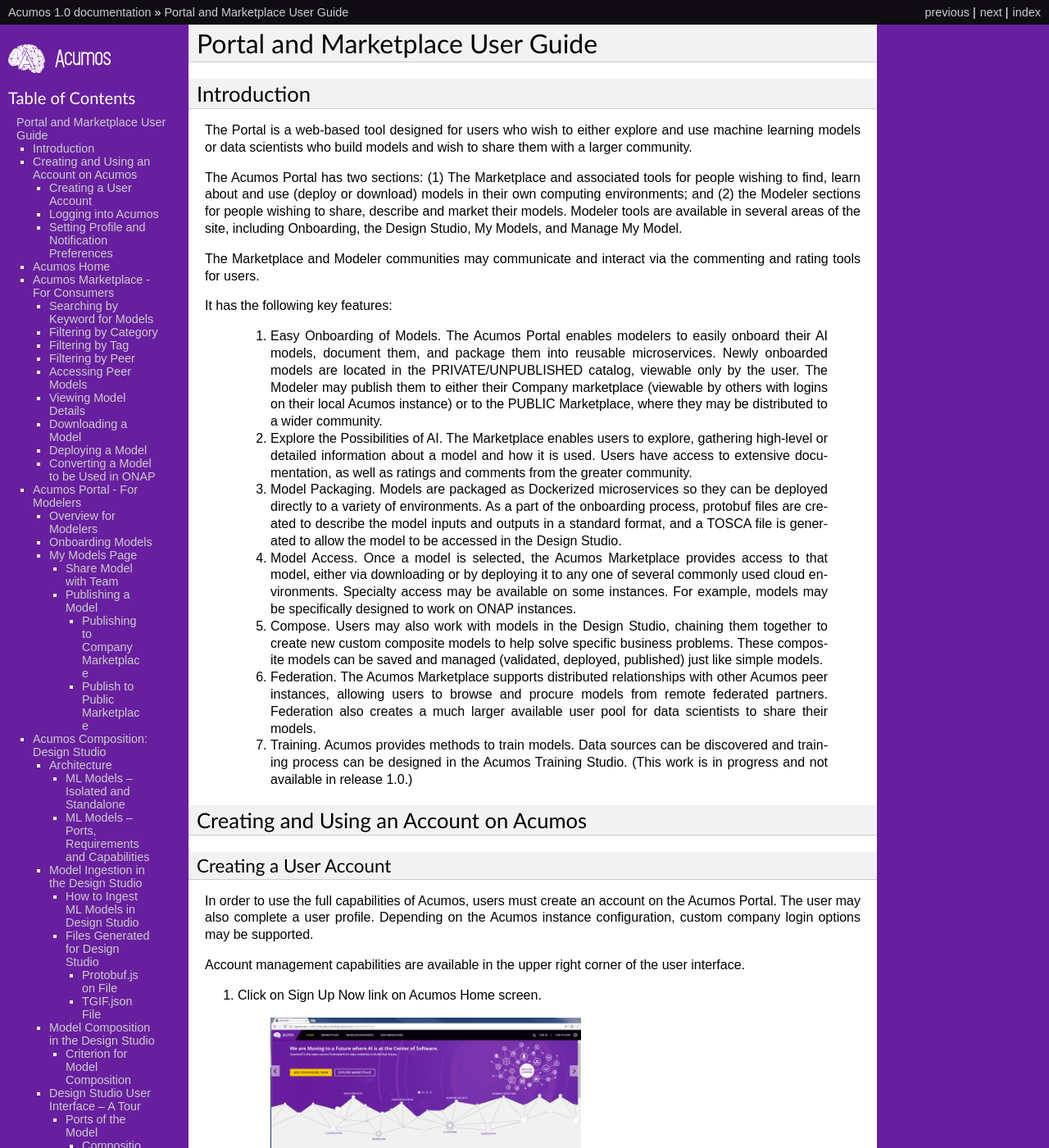
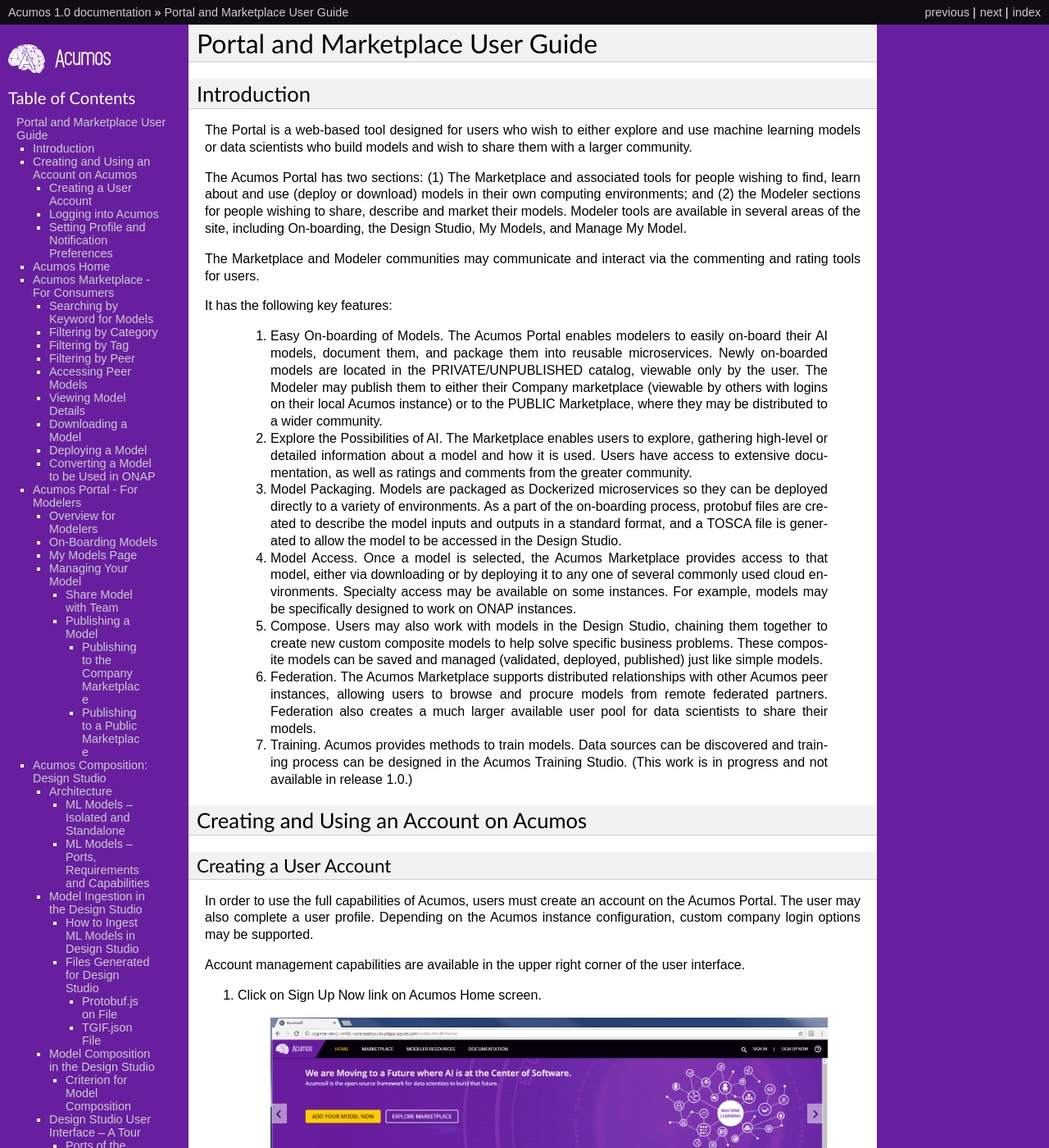
Before and after one commit to acumos/documentation, a Sphinx documentation site: the page built from docs/user-guides/portal-user-guide.rst, in a window 1280 px wide and 1400 px high. Shown: the whole window at 82% size. Built offline with Sphinx 7.4.7, drawn with Linux system fonts in a browser that asks for light colours; pages that are not in the unit, such as notebooks, are missing from menus; some of the changed text lies outside the part shown.

Commit message:
Remove image size restrictions
Issue: ACUMOS-729

Change-Id: I7cecc948a81bd30066ab0144ace5920965b18616
Signed-off-by: Aimee Ukasick <aimeeu.opensource@gmail.com>

```diff
--- a/docs/user-guides/portal-user-guide.rst
+++ b/docs/user-guides/portal-user-guide.rst
@@ -35,7 +33,7 @@
 download) models in their own computing environments; and (2) the
 Modeler sections for people wishing to share, describe and market their
 models. Modeler tools are available in several areas of the site, including
-Onboarding, the Design Studio, My Models, and Manage My Model.
+On-boarding, the Design Studio, My Models, and Manage My Model.
 
 The Marketplace and Modeler communities may communicate and interact via the
 commenting and rating tools for users.
@@ -43,9 +41,9 @@
 
 It has the following key features:
 
-    #. Easy Onboarding of Models. The Acumos Portal enables modelers to
-       easily onboard their AI models, document them, and package them into
-       reusable microservices. Newly onboarded models are located in the
+    #. Easy On-boarding of Models. The Acumos Portal enables modelers to
+       easily on-board their AI models, document them, and package them into
+       reusable microservices. Newly on-boarded models are located in the
        PRIVATE/UNPUBLISHED catalog, viewable only by the user. The Modeler
        may publish them to either their Company marketplace (viewable by
        others with logins on their local Acumos instance) or to the PUBLIC
@@ -58,7 +56,7 @@
 
     #. Model Packaging. Models are packaged as Dockerized microservices so
        they can be deployed directly to a variety of environments. As a part
-       of the onboarding process, protobuf files are created to describe the model
+       of the on-boarding process, protobuf files are created to describe the model
        inputs and outputs in a standard format, and a TOSCA file is generated
        to allow the model to be accessed in the Design Studio.
 
@@ -101,22 +99,16 @@
 1. Click on Sign Up Now link on Acumos Home screen.
 
     .. image:: images/portal/signUpNow_link.png
-        :width: 3.94653in
-        :height: 2.30972in
 
 2. Fill out information in Sign Up window.
 
     .. image:: images/portal/signUp_screen.png
-       :width: 4.09653in
-       :height: 2.40694in
 
 3. Click Sign Up on the bottom of the screen.
 
 4. You will be taken back to Acumos Home Screen.
 
     .. image:: images/portal/homeScreen.png
-       :width: 4.42292in
-       :height: 2.58889in
 
 Logging into Acumos
 -------------------
@@ -127,8 +119,7 @@
    Page.
 
     .. image:: images/portal/signIn_screen.png
-       :width: 5.12361in
-       :height: 2.74306in
+
 
 2. Fill in the username and password.
 
@@ -144,15 +135,12 @@
 profile is always available by clicking on your name.
 
     .. image:: images/portal/userProfile_screen.png
-       :width: 3.48125in
-       :height: 2.49236in
 
 To set up your user profile, click on your name and choose **Account
 Settings**.
 
     .. image:: images/portal/userProfile_setupScreen.png
-       :width: 3.49375in
-       :height: 2.87708in
+
 
 From time to time, you may wish to be notified if a process, such has
 requesting access to a model, has completed. To set up your notification
@@ -160,8 +148,7 @@
 choose Notification Preferences**.
 
     .. image:: images/portal/accountSettingNotificationPrefs.png
-       :width: 4.30069in
-       :height: 2.76806in
+
 
 Acumos Home
 ===========
@@ -183,7 +170,7 @@
 
 The Marketplace has three main views:
 
-- Company: The Company Marketplace only shows models which have been onboarded by local users and published to the local marketplace catalog
+- Company: The Company Marketplace only shows models which have been on-boarded by local users and published to the local marketplace catalog
 - Public: Models in the Public Marketplace are visible to all Acumos instances with a peer relationship
 - ALL:  This choice displays models in both the user's Company and Public Marketplace
 
@@ -203,8 +190,7 @@
    your search criteria
 
     .. image:: images/portal/models_keywordSearch.png
-       :width: 3.72639in
-       :height: 2.20417in
+
 
 Filtering by Category
 ---------------------
@@ -219,8 +205,7 @@
    Category
 
     .. image:: images/portal/marketplace_categoryFiltering.png
-       :width: 2.94306in
-       :height: 2.24306in
+
 
 Filtering by Tag
 ----------------
@@ -233,8 +218,7 @@
    tag
 
     .. image:: images/portal/marketplace_tagFiltering.png
-       :width: 3.28542in
-       :height: 2.15069in
+
 
 
 Filtering by Peer
@@ -257,11 +241,8 @@
 shown below.
 
     .. image:: images/portal/models_federationJourney.png
-       :width: 5.40208in
-       :height: 3.59861in
 
 
-.. _viewing-model-details:
 Viewing Model Details
 ---------------------
 Much more information about a model is available on a Model Details page. From the search results, clicking on any model image shows the Model Detail page for that model. Sections on the Model Detail page include:
@@ -281,8 +262,7 @@
 Logged-in users may download a model bundle from the Model Detail page.
 
     .. image:: images/portal/models_downloadFromMPJourney.png
-       :width: 5.76528in
-       :height: 3.76875in
+
 
 The steps to download a model are as follows:
 
@@ -293,8 +273,6 @@
    folder
 
     .. image:: images/portal/models_downloadFromMPSteps.png
-       :width: 4.94236in
-       :height: 3.52292in
 
 
 Deploying a Model
@@ -310,8 +288,7 @@
 #. Click **Add** on the bottom right
 
     .. image:: images/portal/models_deployToCloudSteps.png
-       :width: 5.24583in
-       :height: 3.64167in
+
 
 
 Converting a Model to be Used in ONAP
@@ -321,14 +298,13 @@
 in ONAP is shown below:
 
     .. image:: images/portal/models_onapJourney.png
-       :width: 6.48819in
-       :height: 4.01597in
+
 
 
 Acumos Portal - For Modelers
 ============================
 
-The Acumos Portal is designed to enable Modelers to easily onboard,
+The Acumos Portal is designed to enable Modelers to easily on-board,
 document, and package their AI models into reusable microservices.
 
 A Modeler may test out the Acumos features in a personal
@@ -344,7 +320,7 @@
 Overview for Modelers
 ---------------------
 
-All of the models that a user has onboarded can be viewed from the **My
+All of the models that a user has on-boarded can be viewed from the **My
 Models** Page. Depending on their history, the models may exist in one
 for four sections: MY UNPUBLISHED MODELS, MY MODELS: PUBLISHED TO COMPANY MARKETPLACE,
 MY MODELS: PUBLISHED TO PUBLIC MARKETPLACE, and MY DELETED MODELS    .
@@ -359,47 +335,32 @@
 have the option to share a model with a specific user who has an account
 on the same Acumos instance.
 
-Onboarding Models
+On-Boarding Models
 ------------------
 
-The Acumos onboarding process generates everything needed to create an executable microservice for your model and add it to the catalog.  Acumos uses Protobuf as a language-agnostic data format to provide a common description of the model data inputs and outputs. Any user may onboard a new model to their Company Aucmos instance. Users
-can reach the Onboarding page from HOME, MARKETPLACE or side navigation.
+The Acumos on-boarding process generates everything needed to create an executable microservice for your model and add it to the catalog.  Acumos uses Protobuf as a language-agnostic data format to provide a common description of the model data inputs and outputs. Any user may on-board a new model to their Company Acumos instance. Users can reach the On-Boarding page from HOME, MARKETPLACE or side navigation.
 
-A high-level summary of the onboarding steps and overview of the
-workflow is shown below.
+A high-level summary of the on-boarding steps and overview of the workflow is shown below.
 
     .. image:: images/portal/models_onboardingJourney.png
-       :width: 4.74167in
-       :height: 5.24375in
 
-The onboarding process via web is accomplished by the following steps:
+
+The on-boarding process via web is accomplished by the following steps:
 
 #. From the On-Boarding tab in the left navigation, or from My Models
    page, select **Add New Model**
 #. Select Web On-boarding
-#. Complete all the user steps to onboard your model, including:
+#. Complete all the user steps to on-board your model, including:
 
     #. Choose Toolkit
     #. Select **Download client library**
-    #. Select **Upload Model Bundle** and drag your file from the local
-      machine to the screen and select **Done**
+    #. Select **Upload Model Bundle** and drag your file from the local machine to the screen and select **Done**
     #. Add a name for your model using the pencil icon
-    #. All the steps have been done (you will see the number for each
-      converted to a green check mark), the **Add to Catalog** button
-      will be enabled
-    #. Select **Add to Catalog.** This will initiate a series of back end
-      process steps, illuminated as they run, by the cascade from left
-      to right of the icons on the top of the page. These include
-      uploading the model and artefacts, creating the microservice that
-      will run in a docker container, creating a tosca file for your
-      model so it can be used in the design studio, storing the
-      artefacts and model and creating the link so you can access your
-      model in the **private/unpublished** section of your personal
-      catalog
+    #. All the steps have been done (you will see the number for each converted to a green check mark), the **Add to Catalog** button will be enabled
+    #. Select **Add to Catalog.** This will initiate a series of back end process steps, illuminated as they run, by the cascade from leftto right of the icons on the top of the page. These include uploading the model and artefacts, creating the microservice that will run in a docker container, creating a tosca file for your model so it can be used in the design studio, storing the artifacts and model and creating the link so you can access your model in the **private/unpublished** section of your personal catalog
 
     .. image:: images/portal/models_onboardingWeb.png
-       :width: 4.94306in
-       :height: 3.08125in
+
 
 
 My Models Page
@@ -412,11 +373,11 @@
 page. They are sorted into the following sections:
 
 **MY UNPUBLISHED MODELS**
-    Initially, successfully onboarded model will appear in my Models page in
+    Initially, successfully on-boarded model will appear in my Models page in
     the UNPUBLISHED section. These are visible only to you and any
-    collaborators of that model (shared). Partially onboarded models (in
+    collaborators of that model (shared). Partially on-boarded models (in
     process) are also displayed in this section but are shown greyed out
-    until the onboarding process is successfully completed.
+    until the on-boarding process is successfully completed.
 
 **MY MODELS: PUBLISHED TO COMPANY MARKETPLACE**
     Models that have been published to Local, appear in the the LOCAL
@@ -429,14 +390,15 @@
     federated relationship with your local instance.
 
 **MY DELETED MODELS**
-    Initially, successfully onboarded model will appear in my Models page in
+    Initially, successfully on-boarded model will appear in my Models page in
     the UNPUBLISHED section. These are visible only to the owner of that
     model and any collaborators of that model (via the "Share Model"
-    process). Partially onboarded models (in process) are also displayed in
-    this section but are shown greyed out until the onboarding process is
+    process). Partially on-boarded models (in process) are also displayed in
+    this section but are shown greyed out until the on-boarding process is
     successfully completed.
 
 Clicking on any model image shows the Model Detail page for that model.
+
 Managing Your Model
 -------------------
 If a model has not been published, the Model Detail page may not show
@@ -452,16 +414,12 @@
 the original owner. An overview is shown below.
 
     .. image:: images/portal/models_shareWithTeamJourney.png
-       :width: 6.48819in
-       :height: 3.98403in
 
 The steps to share are as follows:
 
 1. First, select the "Share with Team" tab under "MANAGEMENT OPTIONS"
 
     .. image:: images/portal/models_shareWithTeamTab.png
-       :width: 4.26806in
-       :height: 2.02778in
 
 2. Next, where you see "find a user to share with", type in the user ID
    of the person you wish to share with - you will need to get that user
@@ -470,8 +428,7 @@
    SHARE button
 
     .. image:: images/portal/models_shareWithTeamScreen.png
-       :width: 1.09028in
-       :height: 1.80069in
+
 
 3. Finally, the Sharing Popup will disappear and you can see that your
    model is shared and you have added them as a collaborator for that
@@ -479,8 +436,7 @@
    model with
 
     .. image:: images/portal/models_shareWithTeamDone.png
-       :width: 3.81736in
-       :height: 2.16111in
+
 
 The new collaborator will receive a notification that a new model has
 been shared with him/her.
@@ -489,7 +445,7 @@
 the small "X" next to his/her icon.
 
 Publishing a Model
-~~~~~~~~~~~~~~~~~~~
+~~~~~~~~~~~~~~~~~~
 
 Users may distribute their model by publishing it to either their
 Company Marketplace or to the Public Marketplace.
@@ -512,14 +468,13 @@
 publish first to the Company marketplace. The same model can appear in
 both catalogs.
 
-Publishing to Company Marketplace
-^^^^^^^^^^^^^^^^^^^^^^^^^^^^^^^^^
+Publishing to the Company Marketplace
+^^^^^^^^^^^^^^^^^^^^^^^^^^^^^^^^^^^^^
 
 The publishing process is summarized here.
 
     .. image:: images/portal/models_publishLocalJourney.png
-       :width: 6.17014in
-       :height: 3.81528in
+
 
 Specific steps:
 
@@ -546,11 +501,10 @@
    Marketplace
 
     .. image:: images/portal/models_publishLocalSteps.png
-       :width: 5.24583in
-       :height: 3.24306in
 
-Publish to Public Marketplace
-^^^^^^^^^^^^^^^^^^^^^^^^^^^^^
+
+Publishing to a Public Marketplace
+^^^^^^^^^^^^^^^^^^^^^^^^^^^^^^^^^^
 
 Publishing to the Public Marketplace follows the same steps as Publish
 to Company Marketplace.
@@ -576,8 +530,7 @@
 An overview of the user journey for the Design Studio is shown below.
 
     .. image:: images/portal/models_compositeDesignStudioJourney.png
-       :width: 6.49583in
-       :height: 4.85833in
+
 
 Architecture
 ------------
@@ -608,7 +561,7 @@
 How to Ingest ML Models in Design Studio
 ~~~~~~~~~~~~~~~~~~~~~~~~~~~~~~~~~~~~~~~~
 
-In order to ingest the onboarded ML Models into the Design Studio, the following steps must be performed:
+In order to ingest the on-boarded ML Models into the Design Studio, the following steps must be performed:
 
 #) The models must be on boarded via on boarding mechanism along with their Protobuf files or when the model were on boarded their Protobuf files should have auto generated.
 
@@ -641,7 +594,7 @@
 Files Generated for Design Studio
 ~~~~~~~~~~~~~~~~~~~~~~~~~~~~~~~~~
 
-Once the models have been onboarded, the Protobuf files associated with the model is used to generate Protbuf.json and TGIF.json files
+Once the models have been on-boarded, the Protobuf files associated with the model is used to generate Protbuf.json and TGIF.json files
 
 Protobuf.json File
 ^^^^^^^^^^^^^^^^^^
```
Also changed, not shown: other parts of docs/user-guides/portal-user-guide.rst (+0 -2 lines).
